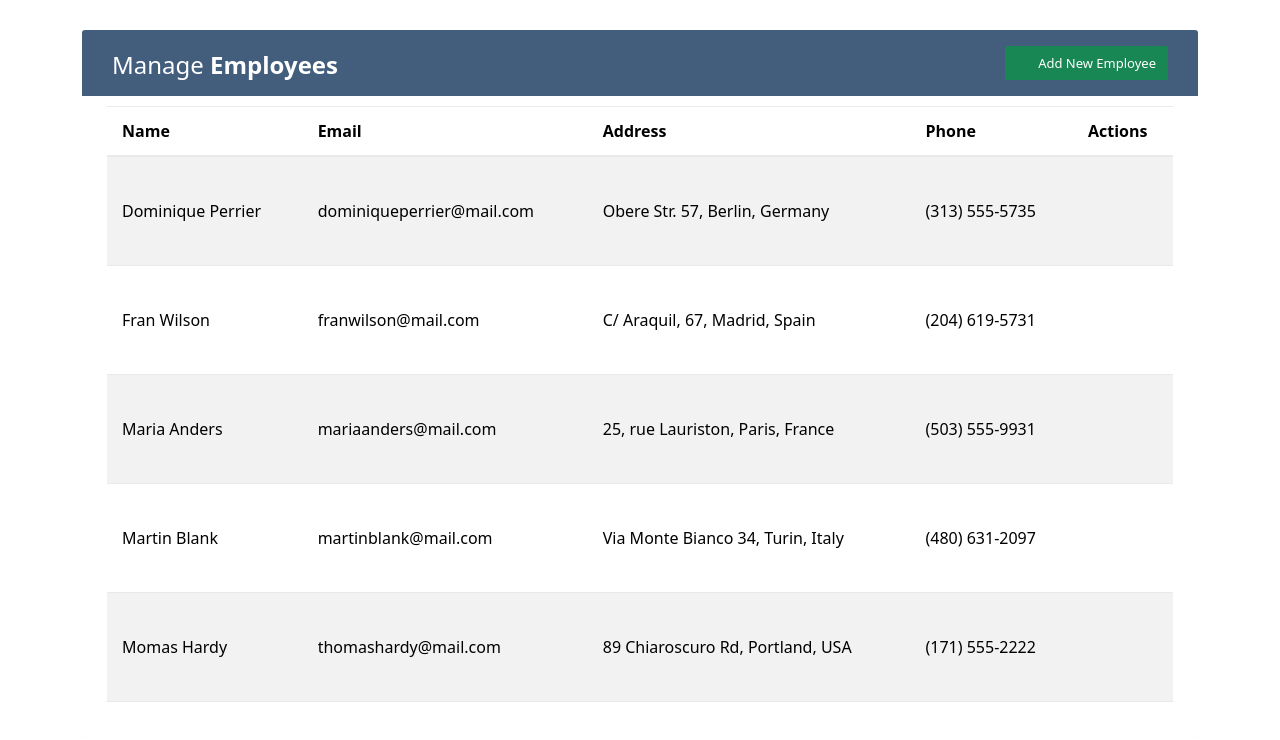
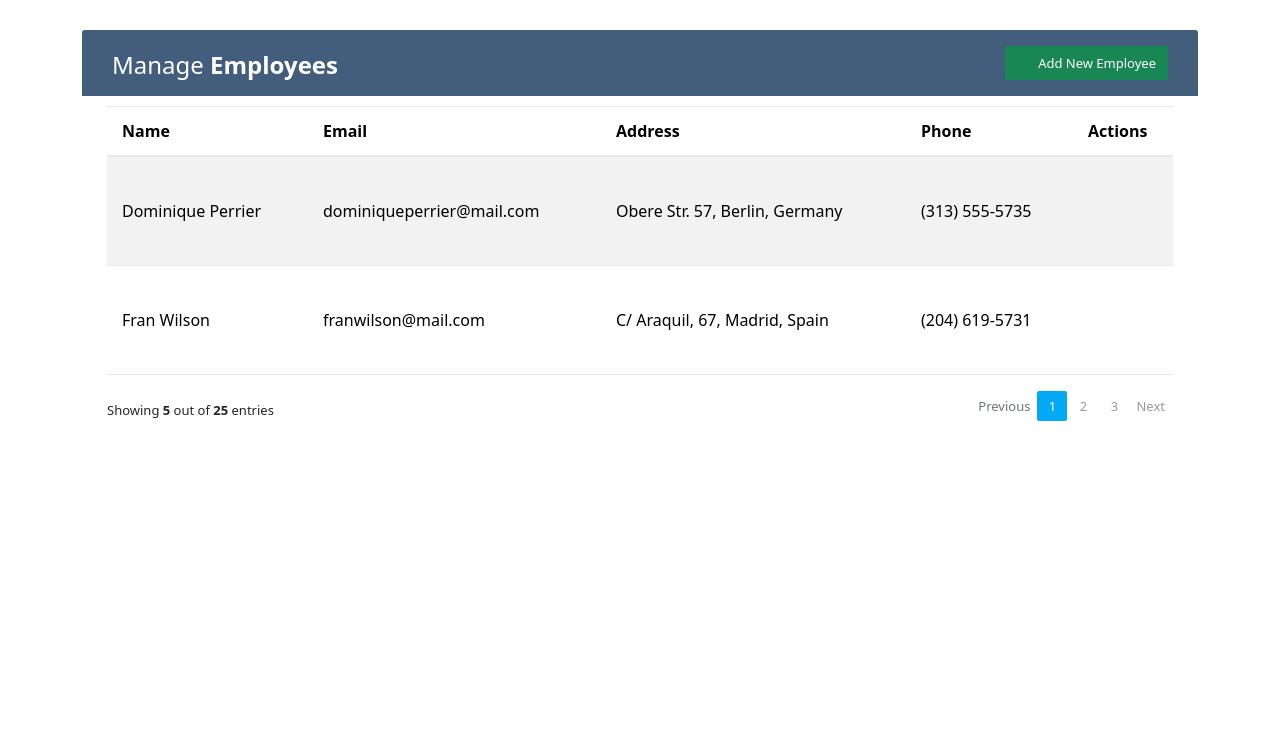
Before and after one commit to gzcmustafa/react-context-api, a React (Vite) app: page / in a window 1280 px wide. Shown: the top 740 px of the page. Built offline with nearby package versions, Linux system fonts and the light colour scheme.

Commit message:
feat: add pagination component

```diff
--- a/src/components/EmployeeList.jsx
+++ b/src/components/EmployeeList.jsx
@@ -1,19 +1,22 @@
+import { useContext, useEffect, useState } from "react";
 import Employee from "./Employee";
-import React, { useContext, useRef } from "react";
+import { Button, Modal, Alert } from "react-bootstrap";
 import { EmployeeContext } from "../contexts/EmployeeContext";
-import { Button, Alert } from "react-bootstrap";
-import Modal from "react-bootstrap/Modal";
-import { useState, useEffect } from "react";
 import AddForm from "./AddForm";
+import Pagination from "./Pagination";
 
 const EmployeeList = () => {
+  const { sortedEmployees } = useContext(EmployeeContext);
+
+  const [showAlert, setShowAlert] = useState(false);
   const [show, setShow] = useState(false);
+  const [currentPage, setCurrentPage] = useState(1);
+  const [employeesPerPage] = useState(2);
+
   const handleClose = () => setShow(false);
   const handleShow = () => setShow(true);
+  //const handleShowAlert = () => setShowAlert(true);
 
-  const { employees } = useContext(EmployeeContext);
-
-  const [showAlert, setShowAlert] = useState(false);
   const handleShowAlert = () => {
     setShowAlert(true);
     setTimeout(() => {
@@ -21,19 +24,24 @@
     }, 2000);
   };
 
-  const prevEmployee = useRef(employees.length);
+  useEffect(() => {
+    handleClose();
 
-  useEffect(() => {
-    if (prevEmployee.current !== employees.length) {
-      handleClose();
+    return () => {
       handleShowAlert();
-    }
-    prevEmployee.current = employees.length;
-  }, [employees]);
+    };
+  }, [sortedEmployees]);
+
+  const indexOfLastEmployee = currentPage * employeesPerPage;
+  const indexOfFirstEmployee = indexOfLastEmployee - employeesPerPage;
+  const currentEmployees = sortedEmployees.slice(
+    indexOfFirstEmployee,
+    indexOfLastEmployee
+  );
+  const totalPagesNum = Math.ceil(sortedEmployees.length / employeesPerPage);
 
   return (
     <>
-      {" "}
       <div className="table-title">
         <div className="row">
           <div className="col-sm-6">
@@ -44,7 +52,7 @@
           <div className="col-sm-6">
             <Button
               onClick={handleShow}
-              className="btn btn-success"
+              className="btn btn-success text-white"
               data-toggle="modal"
             >
               <i className="material-icons">&#xE147;</i>{" "}
@@ -53,9 +61,11 @@
           </div>
         </div>
       </div>
-      <Alert show={showAlert} variant="success" dismissible>
-        Aww yeah, you successfully read this important alert message
+
+      <Alert show={showAlert} variant="success">
+        Employee List successfully updated!.
       </Alert>
+
       <table className="table table-striped table-hover">
         <thead>
           <tr>
@@ -67,25 +77,26 @@
           </tr>
         </thead>
         <tbody>
-          {employees
-            .sort((a, b) => a.name.localeCompare(b.name))
-            .map((employee) => (
-              <tr key={employee.id}>
-                <Employee employee={employee} />
-              </tr>
-            ))}
+          {currentEmployees.map((employee) => (
+            <tr key={employee.id}>
+              <Employee employee={employee} />
+            </tr>
+          ))}
         </tbody>
       </table>
+
+      <Pagination pages={totalPagesNum} setCurrentPage={setCurrentPage} />
+
       <Modal show={show} onHide={handleClose}>
-        <Modal.Header closeButton>
+        <Modal.Header className="modal-header" closeButton>
           <Modal.Title>Add Employee</Modal.Title>
         </Modal.Header>
         <Modal.Body>
-          <AddForm showAlert={showAlert} />
+          <AddForm />
         </Modal.Body>
         <Modal.Footer>
           <Button variant="secondary" onClick={handleClose}>
-            Close
+            Close Modal
           </Button>
         </Modal.Footer>
       </Modal>
@@ -94,3 +105,7 @@
 };
 
 export default EmployeeList;
+
+// .sort((a,b) => a.name.localeCompare(b.name))
+
+// sort((a,b) => (a.name < b.name ? -1 : 1 ))
--- /dev/null
+++ b/src/components/Pagination.jsx
@@ -0,0 +1,88 @@
+import { useEffect } from "react";
+import { useState } from "react";
+
+const Pagination = ({ pages, setCurrentPage }) => {
+  const numOfPages = [];
+
+  for (let i = 1; i <= pages; i++) {
+    numOfPages.push(i);
+  }
+
+  const [currentButton, setCurrentButton] = useState(1);
+
+  useEffect(() => {
+    setCurrentPage(currentButton);
+  }, [currentButton, setCurrentPage]);
+
+  return (
+    <div className="clearfix">
+      <div className="hint-text">
+        Showing <b>5</b> out of <b>25</b> entries
+      </div>
+      <ul className="pagination">
+        <li
+          className={`${
+            currentButton === 1 ? "page-item disabled" : "page-item"
+          }`}
+        >
+          <a
+            href="#!"
+            className="page-link"
+            onClick={() =>
+              setCurrentButton((prev) => (prev === 1 ? prev : prev - 1))
+            }
+          >
+            Previous
+          </a>
+        </li>
+        {numOfPages.map((page, index) => {
+          return (
+            <li
+              key={index}
+              className={`${
+                currentButton === page ? "page-item active" : "page-item"
+              }`}
+            >
+              <a
+                href="#!"
+                className="page-link"
+                onClick={() => setCurrentButton(page)}
+              >
+                {page}
+              </a>
+            </li>
+          );
+        })}
+
+        <li
+          className={`${
+            currentButton === numOfPages.length
+              ? "page-item disabled"
+              : "page-item"
+          }`}
+        >
+          <a
+            href="#!"
+            className="page-link"
+            onClick={() =>
+              setCurrentButton((prev) =>
+                prev === numOfPages.length ? prev : prev + 1
+              )
+            }
+          >
+            Next
+          </a>
+        </li>
+      </ul>
+    </div>
+  );
+};
+
+export default Pagination;
+
+/* <li class="page-item"><a href="#" class="page-link">1</a></li>
+<li class="page-item"><a href="#" class="page-link">2</a></li>
+<li class="page-item active"><a href="#" class="page-link">3</a></li>
+<li class="page-item"><a href="#" class="page-link">4</a></li>
+<li class="page-item"><a href="#" class="page-link">5</a></li>
+<li class="page-item"><a href="#" class="page-link">Next</a></li> */
--- a/src/contexts/EmployeeContext.jsx
+++ b/src/contexts/EmployeeContext.jsx
@@ -7,7 +7,7 @@
   const [employees, setEmployees] = useState([
     {
       id: uuidv4(),
-      name: "Momas Hardy",
+      name: "Thomas Hardy",
       email: "thomashardy@mail.com",
       address: "89 Chiaroscuro Rd, Portland, USA",
       phone: "(171) 555-2222",
@@ -42,6 +42,9 @@
     },
   ]);
 
+  //const sortedEmployees = employees.sort((a,b) => (a.name < b.name ? -1 : 1 ));
+  const sortedEmployees = employees.sort((a, b) => (a.name < b.name ? -1 : 1));
+
   const addEmployee = (name, email, address, phone) => {
     setEmployees([...employees, { id: uuidv4(), name, email, address, phone }]);
   };
@@ -58,10 +61,9 @@
     );
   };
 
-
   return (
     <EmployeeContext.Provider
-      value={{ employees, addEmployee, deleteEmployee, updateEmployee }}
+      value={{ sortedEmployees, addEmployee, deleteEmployee, updateEmployee }}
     >
       {props.children}
     </EmployeeContext.Provider>
```
